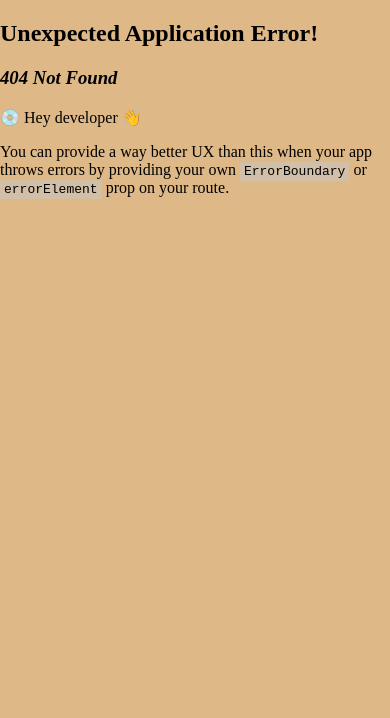
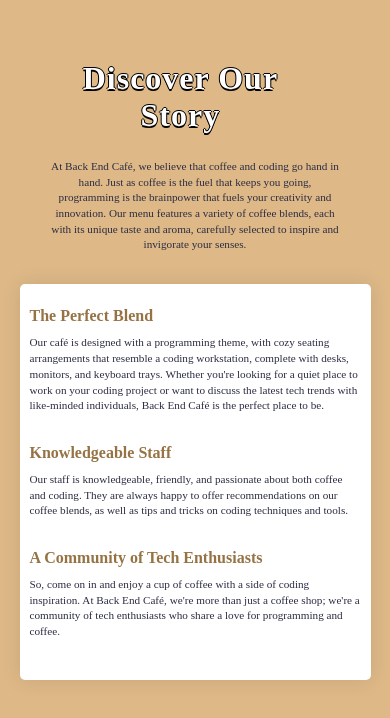
Before and after one commit to Msibai/Backend-cafe-, a React (Vite) app in the folder client/: page /aboutUs in a window 390 px wide. Before the commit this address had no page. Shown: the top 718 px of the page. Built offline with nearby package versions, Linux system fonts and the light colour scheme; a web font is replaced by a local one.

Commit message:
AboutUs component with css file added

```diff
--- a/client/src/main.jsx
+++ b/client/src/main.jsx
@@ -20,7 +20,7 @@ import SignUp from "./pages/SignUp";
 import AddMenu from "./pages/addMenu";
 import UpdateMenu from "./pages/UpdateMenu";
 import UpdateMenuItem from "./pages/UpdateMenuItem";
-
+import AboutUs from './pages/AboutUs';
 
 const router = createBrowserRouter(
   createRoutesFromElements([
@@ -41,6 +41,7 @@ const router = createBrowserRouter(
         path="/dashboard/update-menu-item/:id"
         element={<UpdateMenuItem />}
       />
+      <Route path='aboutUs' element={<AboutUs />} />
 
     </Route>,
   ])
--- /dev/null
+++ b/client/src/pages/AboutUs.jsx
@@ -0,0 +1,36 @@
+import React from "react"
+import "../style/aboutUs.css"
+
+
+
+function AboutUs() {
+  return (
+    <div className="about-us-container">
+      <div className="about-us-header">
+        <h1>Discover Our Story</h1>
+        <p className="about-us-description">
+          At Back End Café, we believe that coffee and coding go hand in hand. Just as coffee is the fuel that keeps you going, programming is the brainpower that fuels your creativity and innovation. Our menu features a variety of coffee blends, each with its unique taste and aroma, carefully selected to inspire and invigorate your senses.
+        </p>
+      </div>
+
+      <div className="about-us-body">
+        <h2>The Perfect Blend</h2>
+        <p className="about-us-description">
+          Our café is designed with a programming theme, with cozy seating arrangements that resemble a coding workstation, complete with desks, monitors, and keyboard trays. Whether you're looking for a quiet place to work on your coding project or want to discuss the latest tech trends with like-minded individuals, Back End Café is the perfect place to be.
+        </p>
+
+        <h2>Knowledgeable Staff</h2>
+        <p className="about-us-description">
+          Our staff is knowledgeable, friendly, and passionate about both coffee and coding. They are always happy to offer recommendations on our coffee blends, as well as tips and tricks on coding techniques and tools.
+        </p>
+
+        <h2>A Community of Tech Enthusiasts</h2>
+        <p className="about-us-description">
+          So, come on in and enjoy a cup of coffee with a side of coding inspiration. At Back End Café, we're more than just a coffee shop; we're a community of tech enthusiasts who share a love for programming and coffee.
+        </p>
+      </div>
+    </div>
+  );
+}
+
+export default AboutUs;
--- /dev/null
+++ b/client/src/style/aboutUs.css
@@ -0,0 +1,72 @@
+.about-us-container {
+    display: flex;
+    flex-direction: column;
+    align-items: center;
+    margin-top: 50px;
+}
+
+.about-us-header {
+    text-align: center;
+    padding: 10px;
+    width: 80%;
+}
+
+.about-us-body {
+    width: 80%;
+    color: rgb(150, 115, 69);
+    padding: 50px;
+    margin-top: 50px;
+    background-color: #fff;
+    border-radius: 5px;
+    box-shadow: 0px 0px 20px rgba(0, 0, 0, 0.1);
+}
+
+.about-us-description {
+    font-size: 1.1rem;
+    line-height: 1.6;
+    margin-top: 20px;
+    color: #2b2d42;
+}
+
+
+.about-us-body p {
+    margin-bottom: 40px;
+}
+
+@media (min-width: 360px) and (max-width: 600px) {
+    .about-us-header h1 {
+        font-size: 2rem;
+        width: 90%;
+        padding: 0px;
+        margin-bottom: 25px;
+        margin-top: 0px;
+    }
+
+    .about-us-body {
+        width: 90%;
+        padding: 10px;
+        margin-top: 10px;
+        margin-bottom: 40px
+    }
+
+    .about-us-description {
+        font-size: 0.7rem;
+        line-height: 1.4;
+        margin-top: 0px;
+    }
+
+
+
+    .about-us-body p {
+        margin-bottom: 30px;
+    }
+
+    .about-us-body h2 {
+
+        font-size: 1rem;
+        font-weight: bold;
+        color: rgb(150, 115, 69);
+        margin-bottom: 10px;
+    }
+
+}
--- a/client/src/style/footer.css
+++ b/client/src/style/footer.css
@@ -20,7 +20,6 @@ body {
 
 .footer-links a {
   color: white;
-  font-weight: bold;
   text-decoration: none;
   margin-right: 20px;
 }
```
